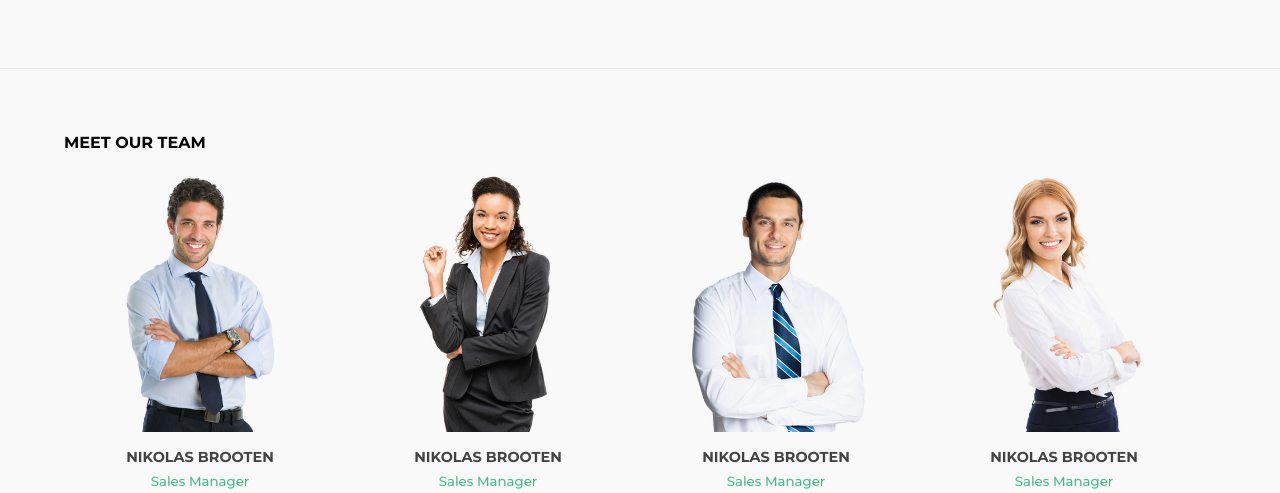
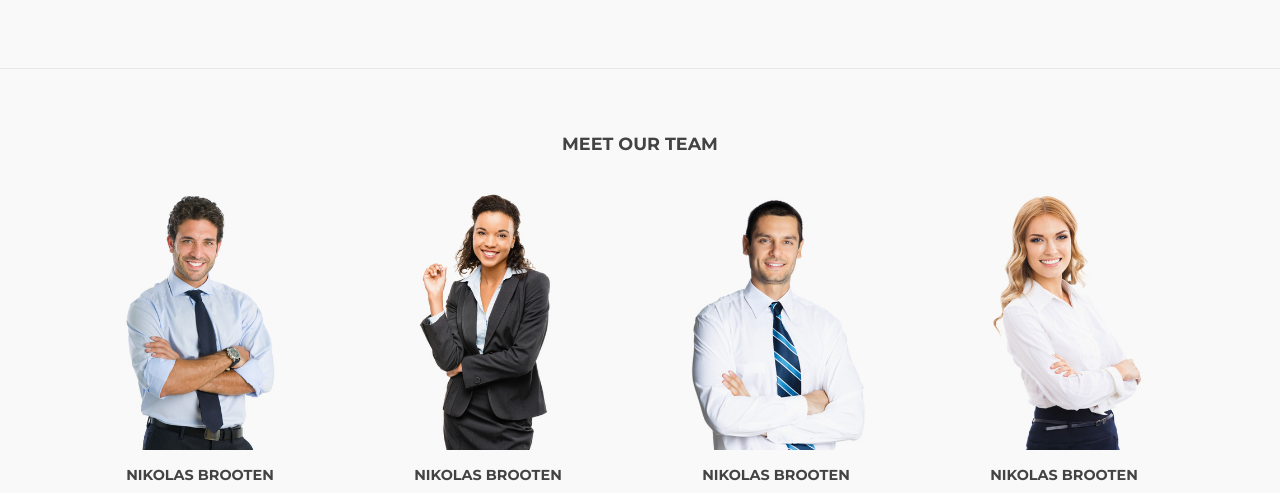
Before and after one commit to mashbd/third_project, a plain HTML site: page index.html in a window 1280 px wide. Shown: the part 3420-3913 px from the top of the page. Drawn offline with Linux system fonts and the light colour scheme.

Commit message:
Update index.html

```diff
--- a/index.html
+++ b/index.html
@@ -201,7 +201,7 @@
 
     <section class="meet">
         <div class="container">
-        <div class="head-2">
+        <div class="head">
             <h4>MEET OUR TEAM</h4>
         </div>
         <div class="employee">
```
